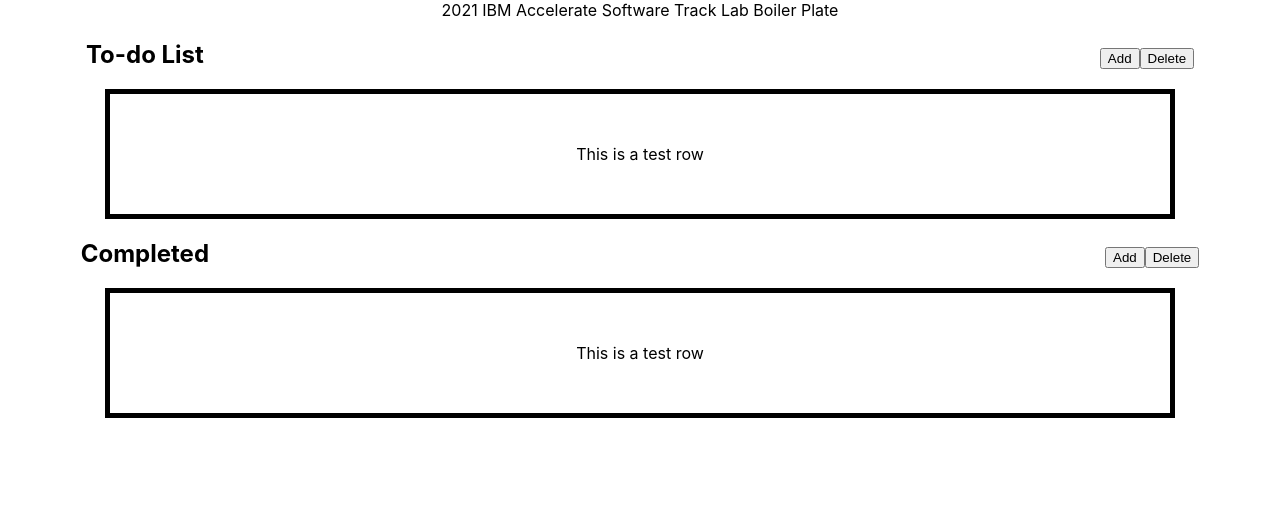
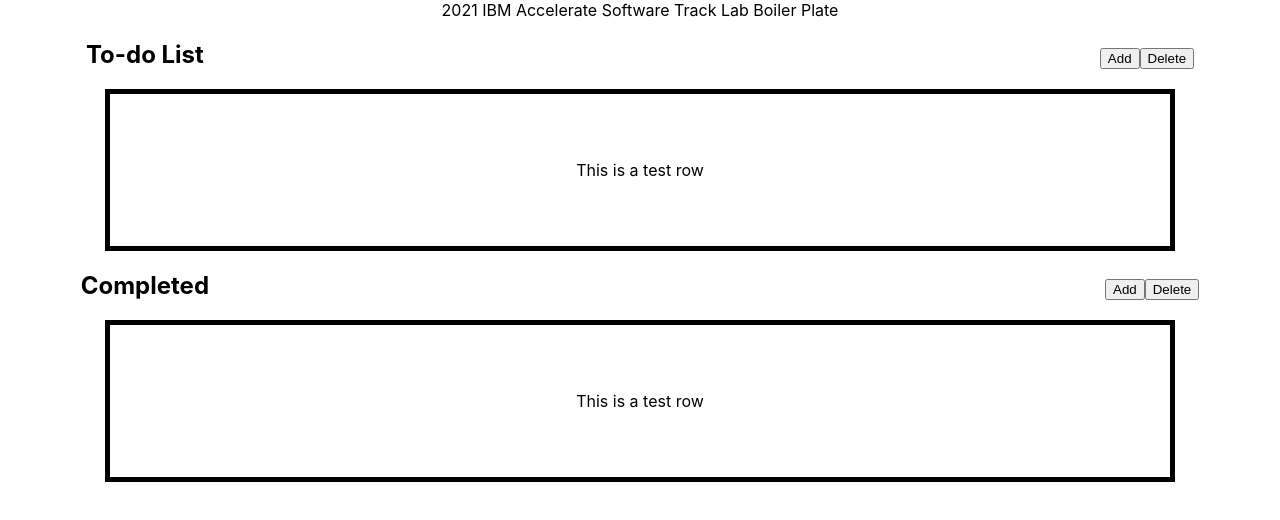
Before and after one commit to 2021-IBM-Accelerate-SW-Track/lab-1-team-46, a React (Create React App) app: page / in a window 1280 px wide. Shown: the top 520 px of the page. Built offline with nearby package versions, Linux system fonts and the light colour scheme.

Commit message:
Created a new row component and imported it into the box component

```diff
--- a/src/component/box/index.js
+++ b/src/component/box/index.js
@@ -1,4 +1,5 @@
 import './box.css';
+import Row from '../row'
 
 export default function Box(props)
 {
@@ -12,7 +13,7 @@
         </div>
 
         <div className = "box">
-            This is a test row
+            <Row/>
         </div>
     </div>
     );
--- a/src/component/row/index.js
+++ b/src/component/row/index.js
@@ -2,7 +2,7 @@
 {
     return(
     <div>
-
+            <p>This is a test row</p>
     </div>
     );
 }
```
